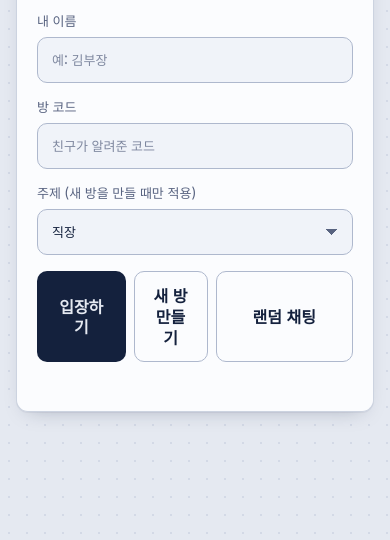
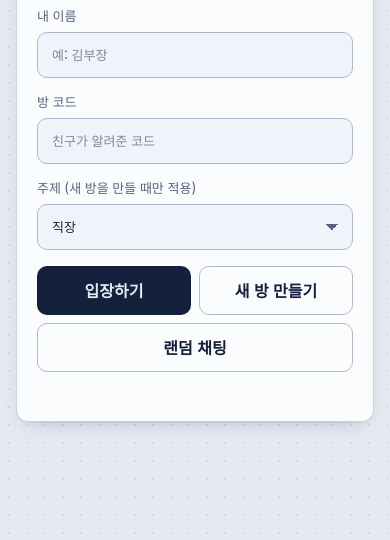
Before and after one commit to dydtjr2626/kkondae-lab, a website: page kkondae.html in a window 390 px wide. Shown: the part 304-844 px from the top of the page. Drawn offline with Linux system fonts and the light colour scheme.

Commit message:
첫 화면 상단 검정 띠 제거, 로고 경로를 상대경로로 변경, 폰 화면 버튼 줄바꿈 수정
Co-Authored-By: Claude Sonnet 5.5 <noreply@anthropic.com>

```diff
--- a/kkondae.html
+++ b/kkondae.html
@@ -67,8 +67,7 @@ select{appearance:none;-webkit-appearance:none;padding-right:38px;cursor:pointer
 @media (hover:hover){select:hover,input[type=text]:hover{border-color:var(--ink)}}
 input[type=text]:focus,select:focus{background-color:var(--paper);border-color:var(--a)}
 /* join */
-.join{position:relative;max-width:460px;width:100%;margin:5vh auto 0;display:flex;flex-direction:column;gap:14px;padding:28px 26px 24px;overflow:hidden;
-  border-top:6px solid var(--ink)}
+.join{position:relative;max-width:460px;width:100%;margin:5vh auto 0;display:flex;flex-direction:column;gap:14px;padding:28px 26px 24px;overflow:hidden}
 .join::after{content:"결재\A대기";white-space:pre;position:absolute;top:22px;right:20px;transform:rotate(11deg);text-align:center;line-height:1.15;
   border:3px solid var(--stamp);color:var(--stamp);border-radius:8px;padding:4px 9px;font-family:var(--font-display);font-size:15px;opacity:.55;pointer-events:none;
   outline:1.5px solid var(--stamp);outline-offset:2px}
@@ -311,6 +310,10 @@ summary{cursor:pointer;font-weight:700;list-style-position:inside}
   .cd{width:150px;height:150px;font-size:90px}
   .chat h3,.log{padding-inline:14px}
   .quick{padding-inline:14px} .send{padding-inline:14px}
+  /* 좁은 화면: 버튼 글자가 세로로 꺾이지 않게, 위 줄에 두 개 · 아래 줄에 랜덤 채팅 */
+  .join .row .btn{white-space:nowrap;padding:13px 12px}
+  .join .row .btn[type=submit],.join .row .btn#make{flex:1 1 calc(50% - 4px)}
+  .join .row .btn#rand{flex:1 1 100%}
 }
 @media (max-width:360px){
   .join::after{display:none}
@@ -926,7 +929,7 @@ function joinView(){
     <div class="row"><button class="btn ghost" type="button" id="randCancel">대기 취소</button></div>
   </div>`;
   return `<form class="card join" id="joinForm">
-    <img class="logo" src="/logo.png" alt="꼰대연구소" width="160" height="56">
+    <img class="logo" src="logo.png" alt="꼰대연구소" width="160" height="56">
     <div class="eyebrow">꼰대력 인증 센터 · 2인 1조</div>
     <h2>나 <span class="hl">꼰대</span>야?<br>너 <span class="hl">꼰대</span>야?</h2>
     <div class="how"><span>① 내 선택</span><span>② 상대 맞히기</span><span>③ 동시 공개</span></div>
@@ -951,7 +954,7 @@ function roomView(){
   }).join('');
   const cr=crowns();
   return `
-  <div class="top"><h1 class="brand"><img class="logo" src="/logo.png" alt="꼰대연구소" width="160" height="56"></h1>
+  <div class="top"><h1 class="brand"><img class="logo" src="logo.png" alt="꼰대연구소" width="160" height="56"></h1>
     <div class="row" style="flex:none"><span class="chip">방 코드 <b>${esc(S.room)}</b><button class="btn ghost small" id="copy">복사</button></span><button class="btn ghost small" id="leave">나가기</button></div></div>
   ${S.err?`<div class="err">${esc(S.err)}</div>`:''}
   <div class="metaline"><span>${round()}회차</span><span>주제 ${esc(pack().name)}</span>${cr&&(cr[0]||cr[1])?`<span>꼰대력 더 높았던 횟수 ${esc(S.players[0].name)} ${cr[0]} : ${cr[1]} ${esc(S.players[1].name)}</span>`:''}</div>
```
